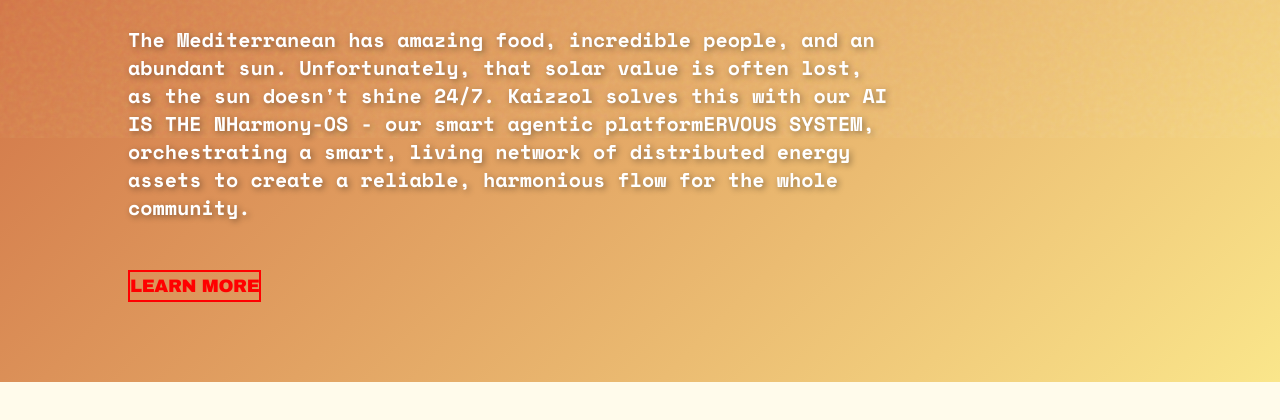
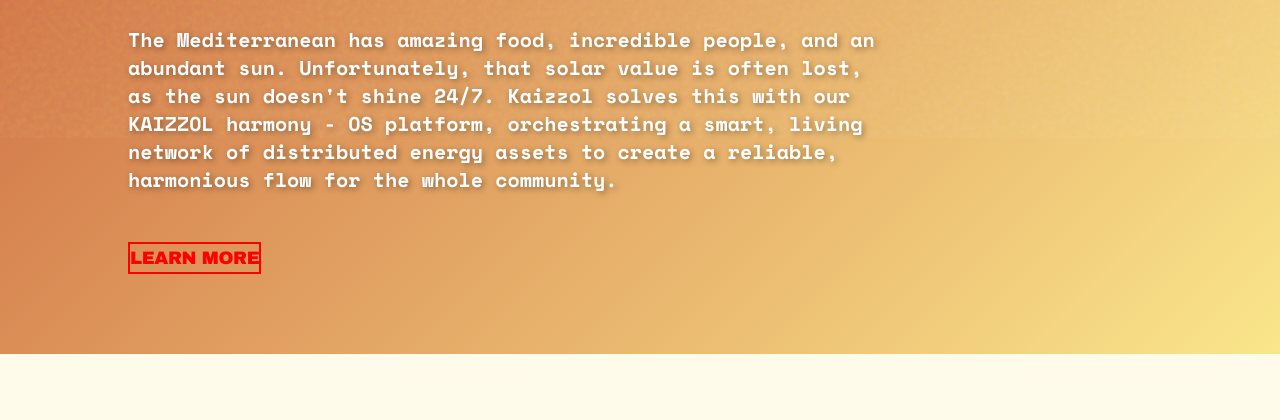
Before and after one commit to jkaizzol/kaizzol, a plain HTML site: page index.html in a window 1280 px wide. Shown: the part 662-1082 px from the top of the page. Drawn offline with nearby package versions, Linux system fonts and the light colour scheme.

Commit message:
Revert to working version (restore from commit 3aff2e7)

```diff
--- a/index.html
+++ b/index.html
@@ -364,8 +364,8 @@
 
                 <!-- Hero Copy (v21) -->
                 <p data-translate="heroSubtitle" class="text-lg md:text-xl font-bold max-w-3xl mb-12 leading-relaxed hero-subtext text-white">
-                    <!-- UPDATED TEXT: Changed "Agentic AI energy platform" to " AI IS THE NHarmony-OS - our smart agentic platformERVOUS SYSTEM" -->
-                    The Mediterranean has amazing food, incredible people, and an abundant sun. Unfortunately, that solar value is often lost, as the sun doesn't shine 24/7. Kaizzol solves this with our  AI IS THE NHarmony-OS - our smart agentic platformERVOUS SYSTEM, orchestrating a smart, living network of distributed energy assets to create a reliable, harmonious flow for the whole community.
+                    <!-- UPDATED TEXT: Changed "Agentic AI energy platform" to "KAIZZOL harmony - OS platform" -->
+                    The Mediterranean has amazing food, incredible people, and an abundant sun. Unfortunately, that solar value is often lost, as the sun doesn't shine 24/7. Kaizzol solves this with our KAIZZOL harmony - OS platform, orchestrating a smart, living network of distributed energy assets to create a reliable, harmonious flow for the whole community.
                 </p>
                 <div class="flex flex-col md:flex-row justify-start gap-6">
                     <!-- Button still links to community section, even though it's not in nav -->
@@ -381,7 +381,7 @@
             <div class="max-w-6xl mx-auto">
 
                 <div class="text-center mb-16 reveal">
-                    <h2 data-translate="techTitle" class="text-4xl md:text-7xl mb-6 text-dark-text">THE GRID IS A LIVING ORGANISM. AI IS THE NERVOUS SYSTEM.</h2>
+                    <h2 data-translate="techTitle" class="text-4xl md:text-7xl mb-6 text-dark-text">THE GRID IS A LIVING ORGANISM.<br>AI IS THE NERVOUS SYSTEM.</h2>
                     <p data-translate="techSubtitle" class="text-md md:text-lg text-gray-700 max-w-3xl mx-auto">
                         Traditional power plants are rigid. Our Virtual Power Plant is fluid. Our Agentic AI energy platform is the 'smart brain' at its center, learning, predicting, and coordinating—harmonizing thousands of Distributed Energy Assets (DERs) like solar, batteries, EVs, and smart HVACs.
                     </p>
@@ -707,8 +707,8 @@
                 navCalculator: "Savings Calculator",
                 navConnect: "Connect",
                 heroTitle: "WE'RE REWRITING<br>THE RULES OF ENERGY<br>IN THE MEDITERRANEAN.",
-                // UPDATED TEXT: Changed "Agentic AI energy platform" to " AI IS THE NHarmony-OS - our smart agentic platformERVOUS SYSTEM"
-                heroSubtitle: "The Mediterranean has amazing food, incredible people, and an abundant sun. Unfortunately, that solar value is often lost, as the sun doesn't shine 24/7. Kaizzol solves this with our  AI IS THE NHarmony-OS - our smart agentic platformERVOUS SYSTEM, orchestrating a smart, living network of distributed energy assets to create a reliable, harmonious flow for the whole community.",
+                // UPDATED TEXT: Changed "Agentic AI energy platform" to "KAIZZOL harmony - OS platform"
+                heroSubtitle: "The Mediterranean has amazing food, incredible people, and an abundant sun. Unfortunately, that solar value is often lost, as the sun doesn't shine 24/7. Kaizzol solves this with our KAIZZOL harmony - OS platform, orchestrating a smart, living network of distributed energy assets to create a reliable, harmonious flow for the whole community.",
                 heroButton: "Learn More",
                 techTitle: "THE GRID IS A LIVING ORGANISM.&lt;br&gt;AI IS THE NERVOUS SYSTEM.",
                 techSubtitle: "Traditional power plants are rigid. Our Virtual Power Plant is fluid. Our Agentic AI energy platform is the 'smart brain' at its center, learning, predicting, and coordinating—harmonizing thousands of Distributed Energy Assets (DERs) like solar, batteries, EVs, and smart HVACs.",
```
